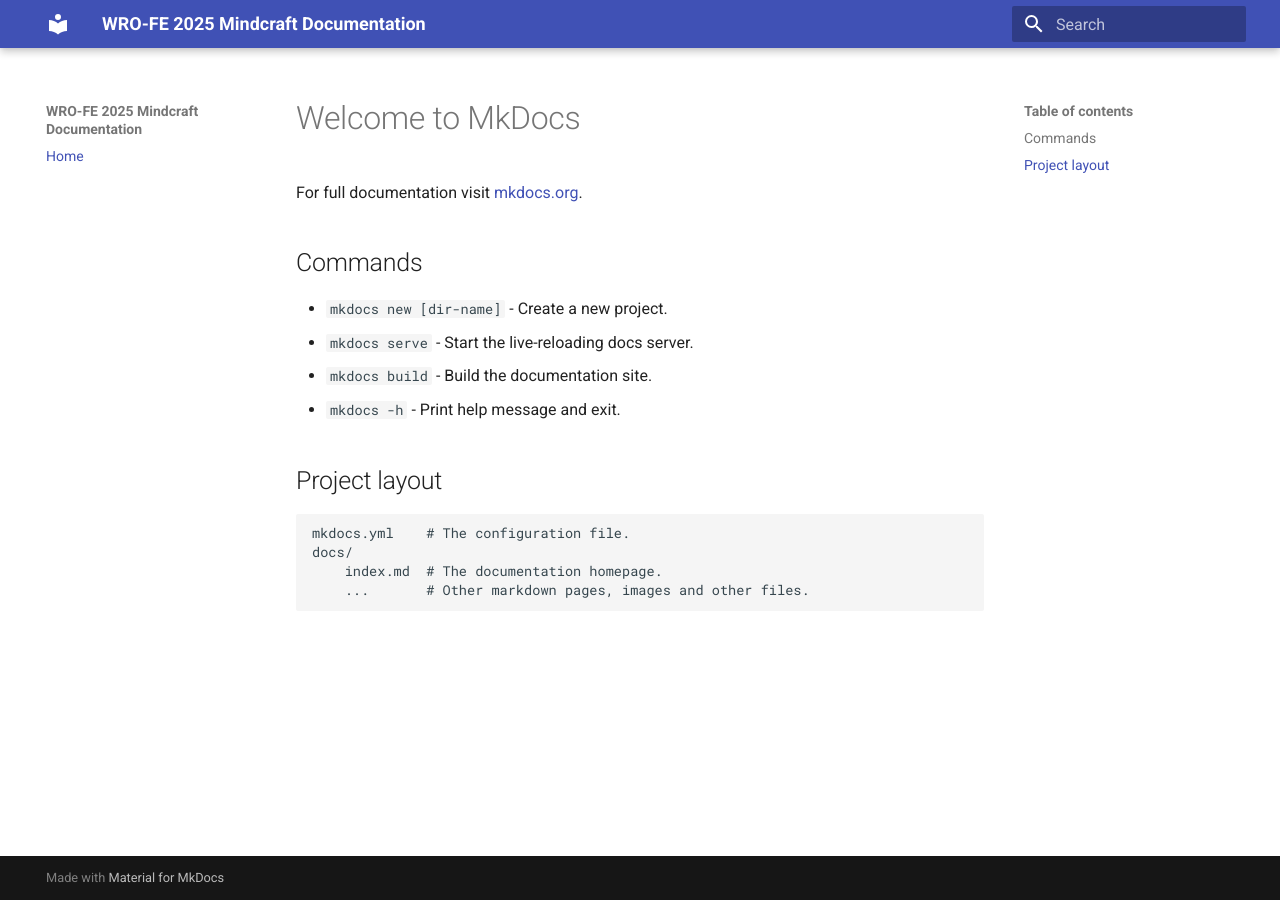
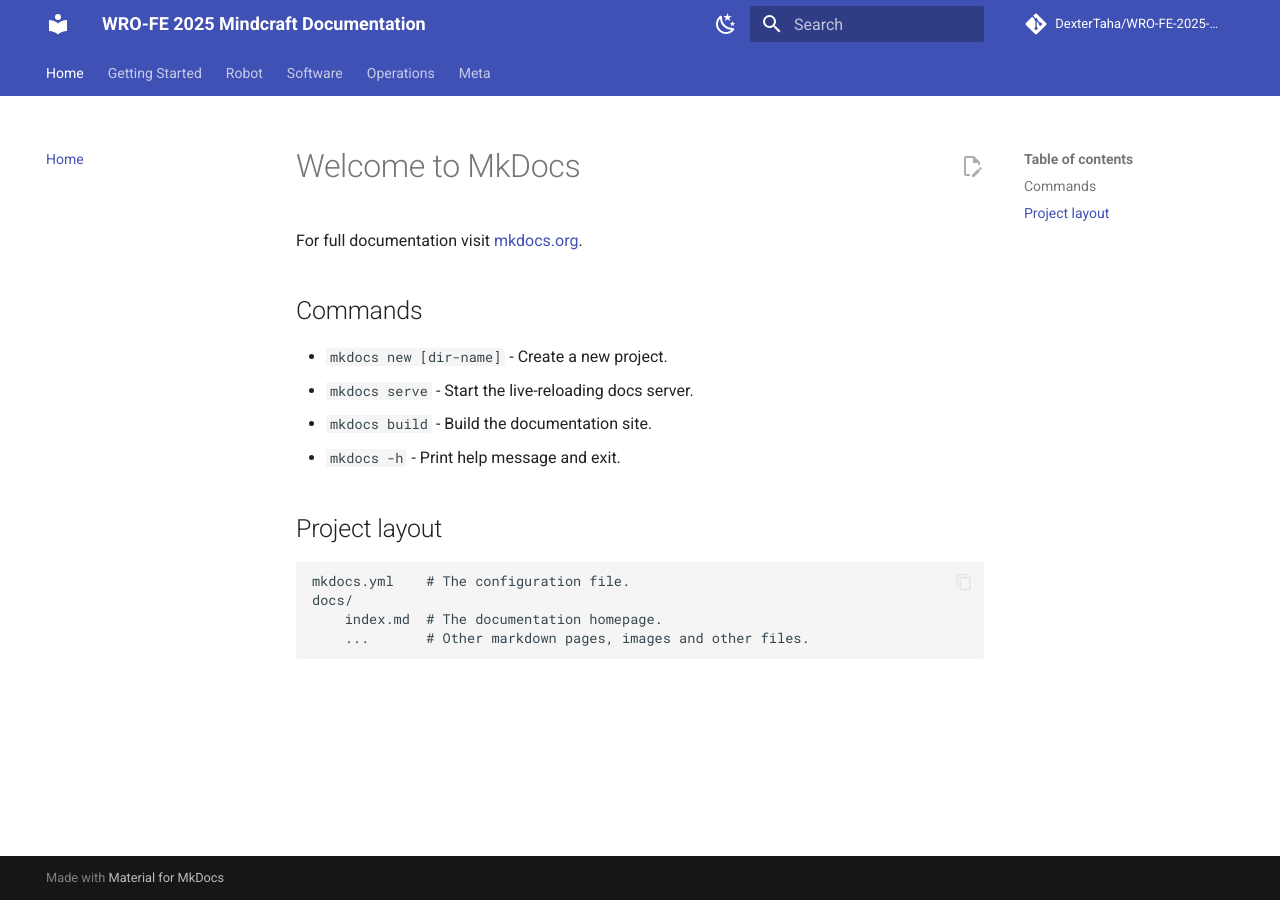
Before and after one commit to DexterTaha/WRO-FE-2025-Mindcraft-MkDocs-documentation, an MkDocs documentation site: the page built from docs/index.md, in a window 1280 px wide. Built offline with MkDocs 1.6.1 and Material for MkDocs 9.7.7, drawn with Linux system fonts in a browser that asks for light colours; comment, search, counter and statistics services are not loaded.

Commit message:
Update mkdocs.yml

```diff
--- a/mkdocs.yml
+++ b/mkdocs.yml
@@ -1,5 +1,73 @@
 site_name: WRO-FE 2025 Mindcraft Documentation
+site_url: https://dextertaha.github.io/WRO-FE-2025-Mindcraft-MkDocs-documentation/
+repo_url: https://github.com/DexterTaha/WRO-FE-2025-Mindcraft
+repo_name: DexterTaha/WRO-FE-2025-Mindcraft
+edit_uri: edit/main/docs/
+
 theme:
   name: material
+  features:
+    - navigation.sections
+    - navigation.tabs
+    - navigation.top
+    - search.suggest
+    - search.highlight
+    - content.code.copy
+    - content.action.edit
+    - content.tabs.link
+    - content.code.annotate
+  palette:
+    - scheme: default
+      primary: indigo
+      accent: indigo
+      toggle:
+        icon: material/weather-night
+        name: Switch to dark mode
+    - scheme: slate
+      primary: indigo
+      accent: indigo
+      toggle:
+        icon: material/weather-sunny
+        name: Switch to light mode
+
+plugins:
+  - search
+
+markdown_extensions:
+  - admonition
+  - def_list
+  - attr_list
+  - md_in_html
+  - toc:
+      permalink: true
+  - pymdownx.details
+  - pymdownx.superfences
+  - pymdownx.tabbed:
+      alternate_style: true
+  - pymdownx.highlight
+  - pymdownx.emoji
+
 nav:
   - Home: index.md
+  - Getting Started:
+    - Overview: overview.md
+    - Setup: setup.md
+    - Quickstart: quickstart.md
+    - Project Structure: project-structure.md
+  - Robot:
+    - Hardware: hardware.md
+    - Electronics: electronics.md
+    - Build Guide: build.md
+  - Software:
+    - Architecture: architecture.md
+    - Commands: commands.md
+    - Algorithms: algorithms.md
+    - Vision System: vision.md
+  - Operations:
+    - Testing: testing.md
+    - Troubleshooting: troubleshooting.md
+    - FAQ: faq.md
+  - Meta:
+    - Changelog: changelog.md
+    - License: license.md
+    - Contributing: contributing.md
```
